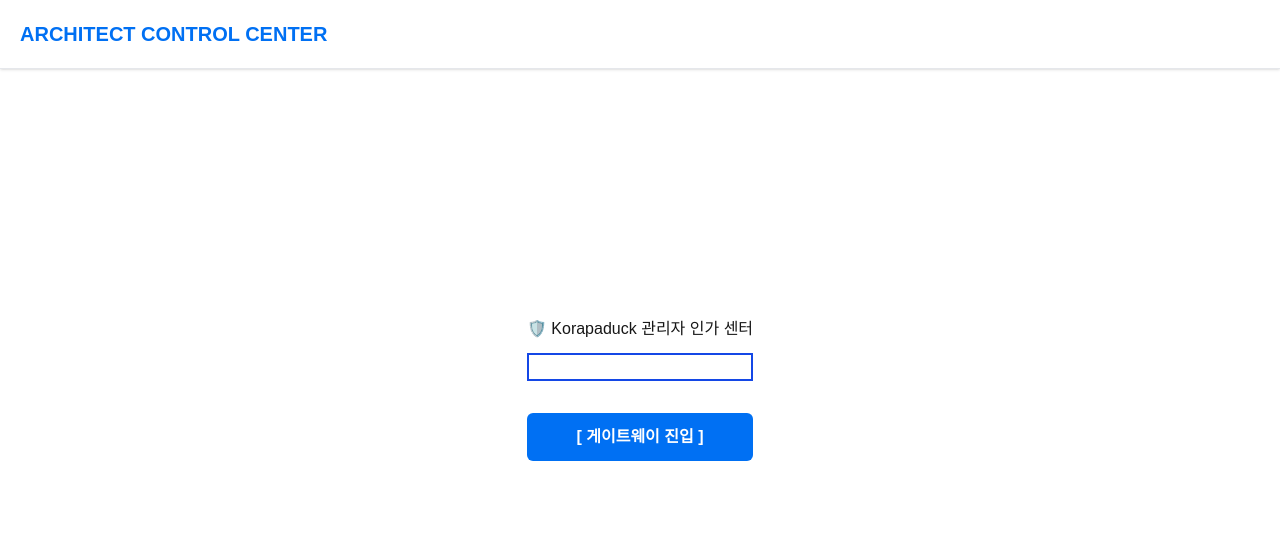
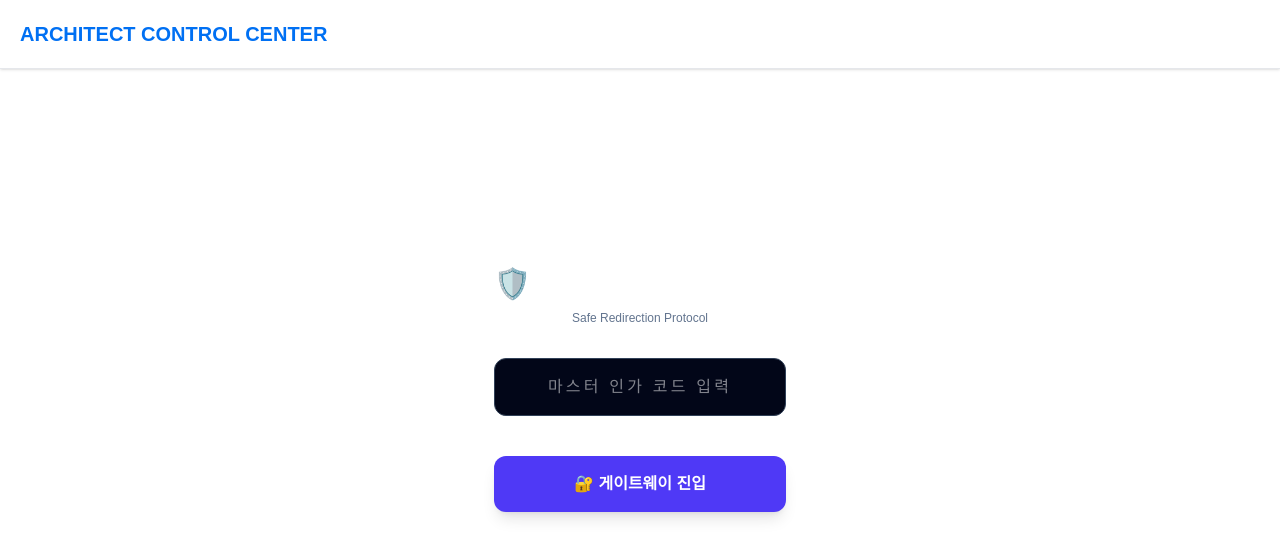
Before and after one commit to yunajoe/nextjs-master-class-part2-inflearn, a Next.js app: page /admin/login in a window 1280 px wide. Shown: the top 558 px of the page. Built offline with nearby package versions, Linux system fonts and the light colour scheme; no server answers.

Commit message:
feat:미션(어드민 인가) 정답

```diff
--- a/src/app/action.ts
+++ b/src/app/action.ts
@@ -313,3 +313,51 @@ export async function adminLogin(formData: FormData) {
     redirect("/admin/dashboard");
   }
 }
+
+export interface AuthState {
+  success: boolean;
+  message: string;
+}
+
+export async function authenticateAdminAction(
+  prevState: AuthState,
+  formData: FormData,
+) {
+  const code = formData.get("code") as string;
+  let isSuccess = false;
+  try {
+    await new Promise((resolve) => setTimeout(resolve, 3000));
+
+    if (!code) {
+      throw new Error("인가 코드가 비어있습니다.");
+    }
+    if (code !== "2026") {
+      throw new Error("유효하지 않은 인가 코드입니다. 보안팀에 기록됩니다.");
+    }
+
+    console.log(`🔐 [보안 통과] 관리자 인가 성공`);
+    const cookieStore = await cookies();
+    cookieStore.set("admin_session", "true", {
+      httpOnly: true,
+      secure: process.env.NODE_ENV === "production",
+      sameSite: "lax",
+      path: "/",
+      maxAge: 60 * 60 * 24 * 365,
+    });
+    isSuccess = true;
+  } catch (error) {
+    if (isRedirectError(error)) {
+      throw error;
+    }
+    console.error("서버 인가 처리 중 에러:", error);
+    return {
+      success: false,
+      message: error instanceof Error ? error.message : "서버 오류",
+    };
+  }
+  if (isSuccess) {
+    redirect("/admin/dashboard");
+  }
+
+  return { success: true, message: "성공!" };
+}
--- a/src/app/admin/login/page.tsx
+++ b/src/app/admin/login/page.tsx
@@ -1,17 +1,54 @@
-import { adminLogin } from "@/app/action";
+"use client";
+import { authenticateAdminAction, AuthState } from "@/app/action";
+import { useActionState } from "react";
+import { useFormStatus } from "react-dom";
+
+function LoginButton() {
+  const { pending } = useFormStatus();
+  return (
+    <button
+      type="submit"
+      disabled={pending}
+      className={`w-full p-4 rounded-xl font-black transition-all shadow-lg text-white mt-2 ${
+        pending
+          ? "bg-slate-600 cursor-not-allowed scale-95"
+          : "bg-indigo-600 hover:bg-indigo-700 active:scale-95"
+      }`}
+    >
+      {pending ? "📡 암호화 통신 중..." : "🔐 게이트웨이 진입"}
+    </button>
+  );
+}
+
+const initialState: AuthState = { success: false, message: "" };
 
 function page() {
+  const [state, formAction] = useActionState(
+    authenticateAdminAction,
+    initialState,
+  );
   return (
     <div>
-      <h1 className="mb-3">🛡️ Korapaduck 관리자 인가 센터</h1>
-      <form action={adminLogin} className="flex flex-col gap-8">
-        <input name="code" type="text" className="border-2 border-blue-700" />
-        <button
-          type="submit"
-          className="cursor-pointer p-3 bg-[#0070f3] hover:bg-blue-700 text-white rounded-md font-bold transition-colors"
-        >
-          [ 게이트웨이 진입 ]
-        </button>
+      <h1 className="text-white text-3xl font-black mb-2 text-center tracking-tighter">
+        🛡️ Korapaduck Admin
+      </h1>
+      <p className="text-slate-500 text-xs mb-8 text-center font-mono">
+        Safe Redirection Protocol
+      </p>
+      <form action={formAction} className="flex flex-col gap-8">
+        <input
+          name="code"
+          type="text"
+          className="p-4 bg-slate-950 border border-slate-700 rounded-xl text-center text-white tracking-[0.2em] font-mono focus:border-indigo-500 outline-none transition-colors"
+          placeholder="마스터 인가 코드 입력"
+        />
+        <LoginButton />
+
+        {state?.message && (
+          <div className="mt-4 p-4 rounded-xl bg-red-950/50 border border-red-900 text-red-400 text-center text-sm font-bold animate-pulse">
+            ❌ {state.message}
+          </div>
+        )}
       </form>
     </div>
   );
```
Also changed, not shown: 1 other file (tests, documents, lock files or other folders).
